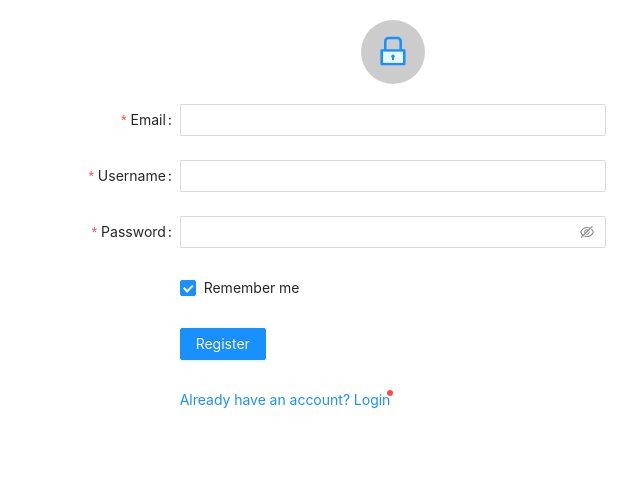
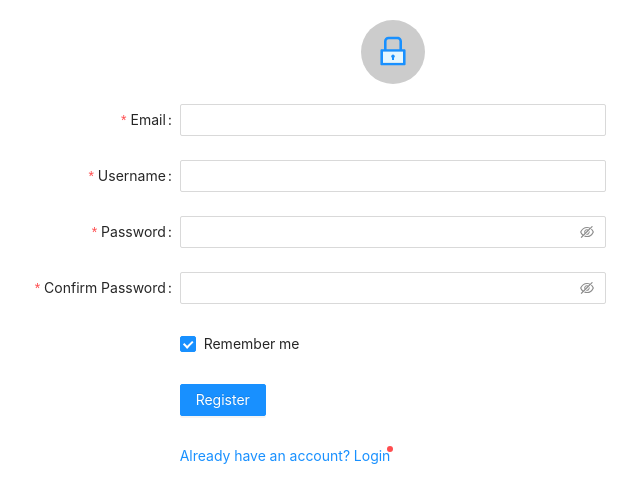
Before and after one commit to paprikaw/UNSW_recipe, a React (Create React App) app in the folder front-end/: page /register in a window 1280 px wide. Shown: the top 502 px of the page, without its empty margins (247-887 px from the left). Built offline with nearby package versions, Linux system fonts and the light colour scheme.

Commit message:
fix email checking, password checking and username checking

```diff
--- a/front-end/src/pages/login/index.jsx
+++ b/front-end/src/pages/login/index.jsx
@@ -49,7 +49,8 @@ const Login = () => {
       <Form.Item
         label="Email"
         name="email"
-        rules={[{ required: true, message: 'Please input your username!' }]}
+        // rules={[{ required: true, message: 'Please input your username!' }]}
+        rules={[{required: true, type: 'email', message: 'Email format is not correct'  }]}
       >
         <Input />
       </Form.Item>
@@ -57,7 +58,13 @@ const Login = () => {
       <Form.Item
         label="Password"
         name="password"
-        rules={[{ required: true, message: 'Please input your password!' }]}
+        rules={[
+          { required: true, message: "Please input your password!" },
+          {
+            pattern: /^[A-Z]((?![^a-z]+$)(?!\D+$).{5,14}$)$/,
+            message: 'Length should be 8-15 characters and include at least a Uppercase and lowercer case letter'
+          }
+        ]}
       >
         <Input.Password />
       </Form.Item>
--- a/front-end/src/pages/register/index.jsx
+++ b/front-end/src/pages/register/index.jsx
@@ -1,10 +1,10 @@
 /* The login page start up code is from: https://github.com/mui-org/material-ui/blob/master/docs/src/pages/getting-started/templates/sign-in/SignIn.js */
 import React from "react";
 import { Button, Checkbox, Form, Input, Avatar, Space, Badge, message } from "antd";
-import { LockTwoTone } from "@ant-design/icons";
+import { LockTwoTone, LockOutlined } from "@ant-design/icons";
 import { Link, useNavigate } from "react-router-dom";
 import "./index.scss";
-import bcrypt from 'bcryptjs'
+import bcrypt from 'bcryptjs';
 
 const Register = () => {
   const navigate = useNavigate();
@@ -38,7 +38,15 @@ const Register = () => {
     // console.log(data);
     // navigate('/');
     // console.log(data);
-  }
+    }
+
+  //   const handleEmail = (e) => {
+  //     let value = e.target.value;
+  //     if(!(/^[a-zA-Z0-9.!#$%&'*+\/=?^_`{|}~-]+@[a-zA-Z0-9](?:[a-zA-Z0-9-]{0,61}[a-zA-Z0-9])?(?:\.[a-zA-Z0-9](?:[a-zA-Z0-9-]{0,61}[a-zA-Z0-9])?)*$/.test(value))) {
+  //         console.log('Please enter correct email');
+  //     }
+  // }
+
 
   return (
     <div>
@@ -55,7 +63,7 @@ const Register = () => {
         <Form.Item
           label="Email"
           name="email"
-          rules={[{ required: true, message: "Please input your email!" }]}
+          rules={[{required: true, type: 'email', message: 'Email format is not correct'  }]}
         >
           <Input />
         </Form.Item>
@@ -63,7 +71,10 @@ const Register = () => {
         <Form.Item
           label="Username"
           name="username"
-          rules={[{ required: true, message: "Please input your username!" }]}
+          rules={[
+            { required: true, message: "Please input your username!" },
+            {max: 10, min: 3, message: "Username should be in 3 to 10 characters"}
+          ]}
         >
           <Input />
         </Form.Item>
@@ -71,10 +82,39 @@ const Register = () => {
         <Form.Item
           label="Password"
           name="password"
-          rules={[{ required: true, message: "Please input your password!" }]}
+          rules={[
+            { required: true, message: "Please input your password!" },
+            {
+              pattern: /^[A-Z]((?![^a-z]+$)(?!\D+$).{5,14}$)$/,
+              message: 'Length should be 6-15 characters and include at least a Uppercase and lowercer case letter'
+            }
+          ]}
         >
           <Input.Password />
         </Form.Item>
+
+        <Form.Item
+        name="confirm"
+        label="Confirm Password"
+        dependencies={['password']}
+        hasFeedback
+        rules={[
+          {
+            required: true,
+            message: 'Please confirm your password!',
+          },
+          ({ getFieldValue }) => ({
+            validator(_, value) {
+              if (!value || getFieldValue('password') === value) {
+                return Promise.resolve();
+              }
+              return Promise.reject(new Error('The two passwords that you entered do not match!'));
+            },
+          }),
+        ]}
+      >
+        <Input.Password />
+      </Form.Item>
 
         {/* <Form.Item
           name="remember"
```
